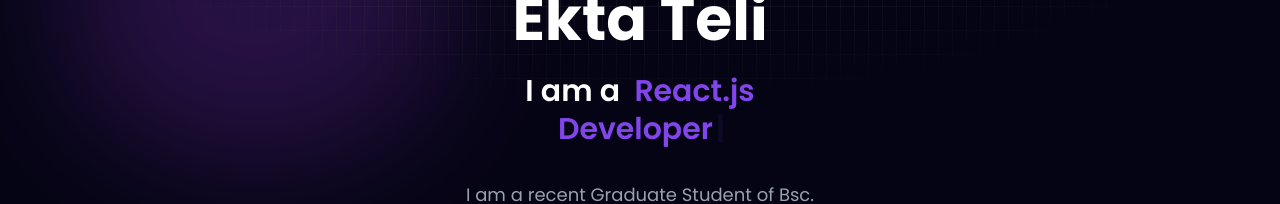
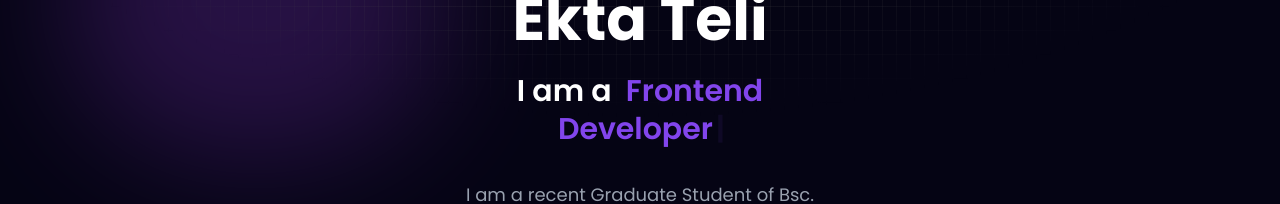
Before and after one commit to ektateli/PortFolio, a React (Vite) app: page / in a window 1280 px wide. Shown: the part 282-486 px from the top of the page. Built offline with nearby package versions, Linux system fonts and the light colour scheme; a web font is replaced by a local one.

Commit message:
Update About.jsx

```diff
--- a/src/components/About/About.jsx
+++ b/src/components/About/About.jsx
@@ -24,10 +24,11 @@
             <span className="text-[#8245ec] ">
               <Typewriter
                 words={[
+                  'Mern Stack Developer',
                   'Frontend Developer',
                   'React.js Developer',
                   'Web Developer',
-                  'Full Stack Developer',
+
                 ]}
                 loop={true}
                 cursor
```
